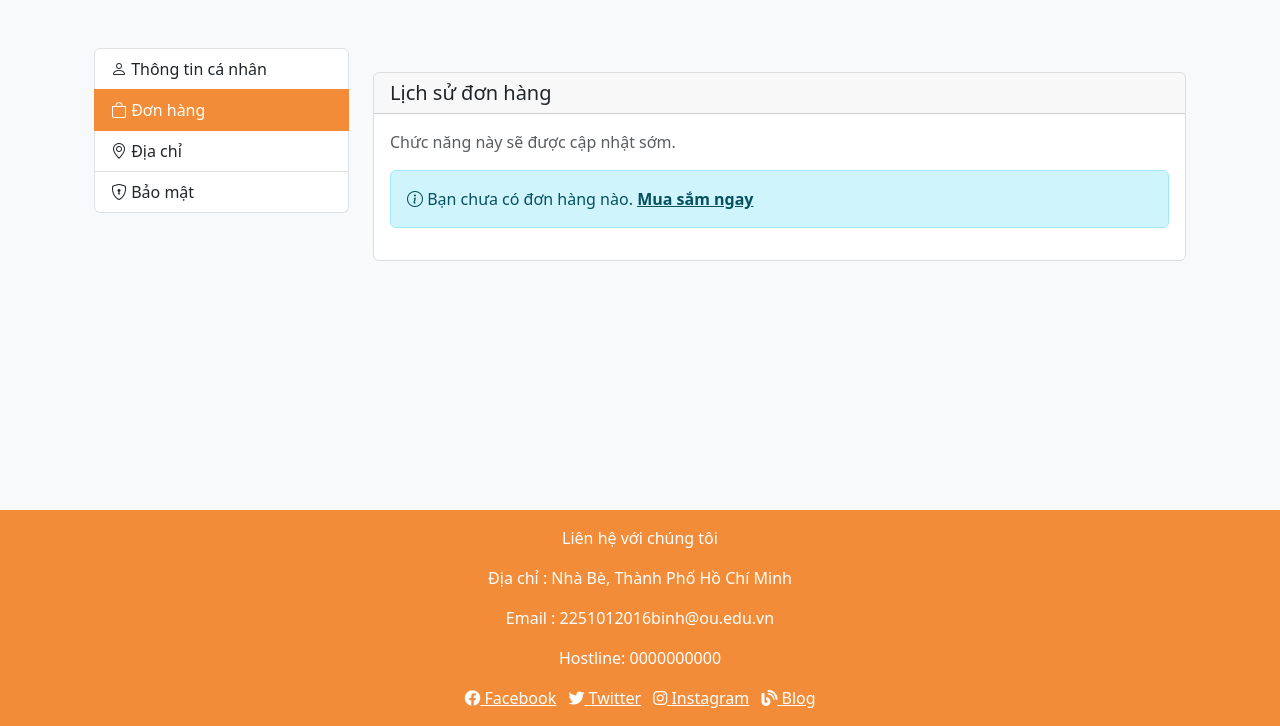
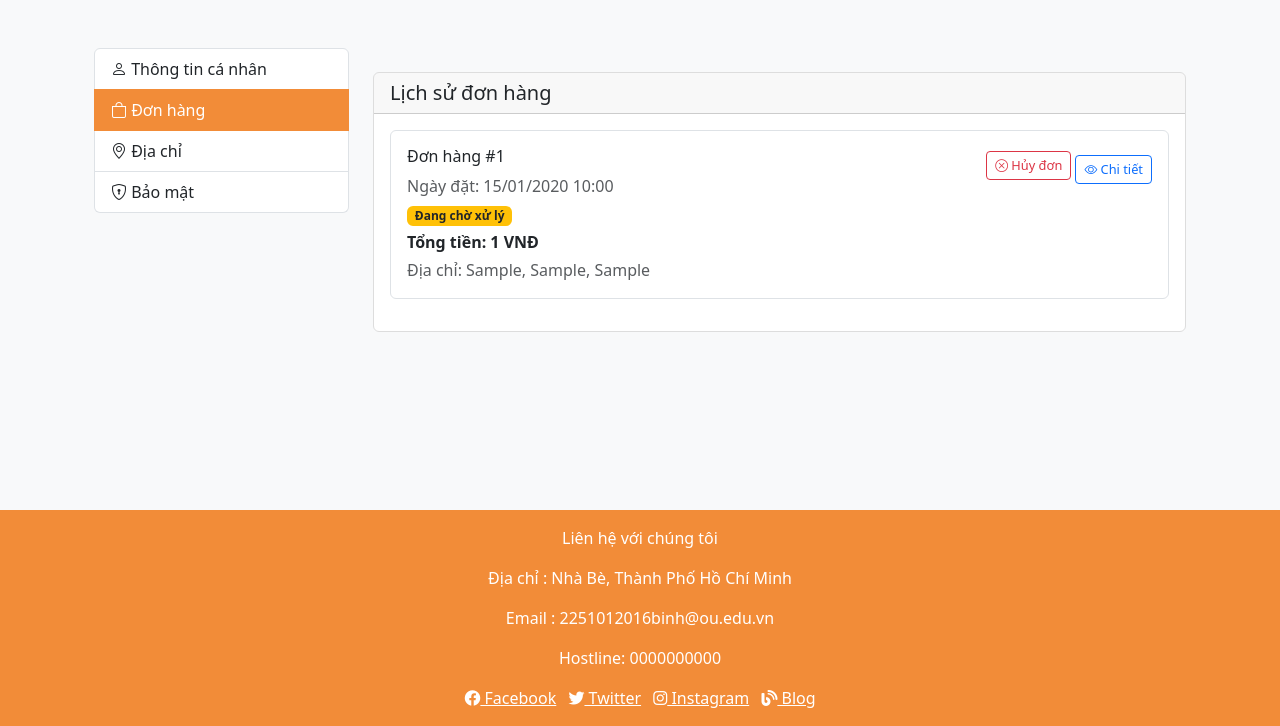
Before and after one commit to ThanhBinh369/Pet_Shop, a Flask app: page /profile in a window 1280 px wide, after a click on "Đơn hàng". Shown: the part 74-800 px from the top of the page. Run offline with Flask 3, Linux system fonts and the light colour scheme; the visitor is signed in with stand-in values (Sample User, id 1); tables that the repository leaves empty hold one stand-in row (values such as "Sample post"); parts of the project's set-up code (start-up, migrations or seed data) failed here and were passed over; some libraries are stand-ins or nearby versions.

Commit message:
Thay đổi 18/09/2025 22:10

```diff
--- a/app.py
+++ b/app.py
@@ -2,7 +2,8 @@ from flask import Flask, render_template, request, redirect, url_for, flash, ses
 import cloudinary
 from flask_sqlalchemy import SQLAlchemy
 from config import Config
-from models import db
+from models import db, TaiKhoan, DangNhap, DonHang, ChiTiet_DonHang, DiaChi, SanPham, GioHang, GioHang_SanPham
+from sqlalchemy import desc
 from services import AuthService, ProductService, CartService, OrderService
 
 # Import controllers
@@ -290,8 +291,7 @@ def place_order():
         return redirect(url_for('checkout'))
 
 
-# Route thành công - chỉ hiển thị thông báo
-# Route thành công - chỉ hiển thị thông báo
+
 @app.route('/order-success/<int:order_id>')
 def order_success(order_id):
     if 'user_id' not in session:
@@ -312,6 +312,7 @@ def order_success(order_id):
     flash(f'Đặt hàng thành công! Mã đơn hàng: #{order_id}. Chúng tôi sẽ liên hệ với bạn sớm nhất.', 'success')
     return redirect(url_for('index'))  # hoặc redirect(url_for('my_orders'))
 
+
 # Route quản lý đơn hàng
 @app.route('/my-orders')
 def my_orders():
@@ -319,47 +320,23 @@ def my_orders():
         flash('Vui lòng đăng nhập!', 'warning')
         return redirect(url_for('auth.login'))
 
-    try:
-        from models import DonHang, DiaChi
-
-        # Lấy danh sách đơn hàng của user
-        orders = db.session.query(DonHang, DiaChi).join(
-            DiaChi, DonHang.MaDiaChi == DiaChi.MaDiaChi
-        ).filter(
-            DonHang.MaTaiKhoan == session['user_id']
-        ).order_by(DonHang.NgayDat.desc()).all()
-
-        # Format dữ liệu cho template
-        formatted_orders = []
-        for order, address in orders:
-            formatted_orders.append({
-                'id': order.MaDonHang,
-                'date': order.NgayDat,
-                'status': order.Status,
-                'total': float(order.TongTien),
-                'address': {
-                    'name': address.TenNguoiNhan,
-                    'phone': address.SoDienThoai,
-                    'address': address.DiaChi
-                },
-                'details': order.chi_tiets
-            })
-
-        return render_template('my_orders.html', orders=formatted_orders)
-
-    except Exception as e:
-        flash(f'Lỗi khi tải đơn hàng: {str(e)}', 'error')
-        return render_template('my_orders.html', orders=[])
+    # Chuyển hướng về profile với tab orders
+    return redirect(url_for('auth.profile') + '#orders')
 
 
 # Route hủy đơn hàng
-@app.route('/cancel-order/<int:order_id>', methods=['POST'])
-def cancel_order(order_id):
+@app.route('/cancel-order', methods=['POST'])
+def cancel_order():
+    """Hủy đơn hàng"""
     if 'user_id' not in session:
         return jsonify({'success': False, 'message': 'Vui lòng đăng nhập!'}), 401
 
     try:
-        from models import DonHang
+        data = request.get_json()
+        order_id = data.get('order_id')
+
+        if not order_id:
+            return jsonify({'success': False, 'message': 'Thiếu thông tin đơn hàng!'}), 400
 
         # Tìm đơn hàng
         order = DonHang.query.filter_by(
@@ -368,21 +345,85 @@ def cancel_order(order_id):
         ).first()
 
         if not order:
-            return jsonify({'success': False, 'message': 'Đơn hàng không tồn tại!'}), 404
+            return jsonify({'success': False, 'message': 'Không tìm thấy đơn hàng!'}), 404
 
-        # Chỉ cho phép hủy đơn hàng đang pending
+        # Kiểm tra trạng thái đơn hàng
         if order.Status != 'pending':
-            return jsonify({'success': False, 'message': 'Không thể hủy đơn hàng này!'}), 400
+            return jsonify({
+                'success': False,
+                'message': 'Chỉ có thể hủy đơn hàng đang chờ xử lý!'
+            }), 400
 
-        # Cập nhật trạng thái
+        # Cập nhật trạng thái đơn hàng thành 'canceled'
         order.Status = 'canceled'
+
+        # Hoàn lại số lượng sản phẩm trong kho
+        for chi_tiet in order.chi_tiets:
+            san_pham = SanPham.query.get(chi_tiet.MaSanPham)
+            if san_pham:
+                san_pham.SoLuong += chi_tiet.SoLuong
+
+        # Lưu thay đổi
         db.session.commit()
 
-        return jsonify({'success': True, 'message': 'Đã hủy đơn hàng thành công!'})
+        return jsonify({
+            'success': True,
+            'message': 'Hủy đơn hàng thành công!'
+        })
 
     except Exception as e:
         db.session.rollback()
-        return jsonify({'success': False, 'message': f'Lỗi: {str(e)}'}), 500
+        return jsonify({
+            'success': False,
+            'message': f'Có lỗi xảy ra: {str(e)}'
+        }), 500
+
+
+# Lấy chi tiết đơn hàng
+@app.route('/api/order-detail/<int:order_id>')
+def api_order_detail(order_id):
+    """API lấy chi tiết đơn hàng cho profile"""
+    if 'user_id' not in session:
+        return jsonify({'success': False, 'message': 'Vui lòng đăng nhập!'}), 401
+
+    try:
+        # Tìm đơn hàng của user hiện tại
+        order = DonHang.query.filter_by(
+            MaDonHang=order_id,
+            MaTaiKhoan=session['user_id']
+        ).first()
+
+        if not order:
+            return jsonify({'success': False, 'message': 'Không tìm thấy đơn hàng!'}), 404
+
+        return jsonify({
+            'success': True,
+            'order': {
+                'id': order.MaDonHang,
+                'date': order.NgayDat.strftime('%d/%m/%Y %H:%M'),
+                'status': order.Status,
+                'total': float(order.TongTien),
+                'address': {
+                    'recipient': order.dia_chi.TenNguoiNhan,
+                    'phone': order.dia_chi.SoDienThoai,
+                    'address': f"{order.dia_chi.DiaChi}, {order.dia_chi.QuanHuyen}, {order.dia_chi.TinhThanh}"
+                },
+                'items': [{
+                    'name': item.san_pham.TenSanPham,
+                    'quantity': item.SoLuong,
+                    'price': float(item.DonGia),
+                    'total': float(item.SoLuong * item.DonGia),
+                    'image': item.san_pham.HinhAnh
+                } for item in order.chi_tiets]
+            }
+        })
+
+    except Exception as e:
+        return jsonify({
+            'success': False,
+            'message': f'Có lỗi xảy ra: {str(e)}'
+        }), 500
+
 
 # Helper function để kiểm tra đăng nhập và thêm thông tin cart
 @app.context_processor
--- a/controllers/auth_controller.py
+++ b/controllers/auth_controller.py
@@ -1,6 +1,7 @@
 from flask import Blueprint, render_template, request, redirect, url_for, flash, session, jsonify
 from services import AuthService
-from models import TaiKhoan, DangNhap
+from models import TaiKhoan, DangNhap, DonHang, ChiTiet_DonHang, DiaChi
+from sqlalchemy import desc
 
 # Tạo blueprint cho authentication
 auth_bp = Blueprint('auth', __name__)
@@ -40,6 +41,8 @@ def login():
     return render_template('login.html')
 
 
+# Trong auth_controller.py, thay thế method profile() hiện tại:
+
 @auth_bp.route('/profile')
 def profile():
     """Trang thông tin cá nhân"""
@@ -76,7 +79,11 @@ def profile():
         # Lấy danh sách địa chỉ
         addresses = AuthService.get_user_addresses(session['user_id'])
 
-        return render_template('profile.html', user=user_info, addresses=addresses)
+        # Lấy danh sách đơn hàng (sắp xếp theo ngày đặt mới nhất)
+        orders = DonHang.query.filter_by(MaTaiKhoan=session['user_id']).order_by(desc(DonHang.NgayDat)).all()
+
+        # Truyền orders vào template
+        return render_template('profile.html', user=user_info, addresses=addresses, orders=orders)
 
     except Exception as e:
         flash(f'Có lỗi xảy ra: {str(e)}', 'error')
--- a/templates/profile.html
+++ b/templates/profile.html
@@ -110,22 +110,92 @@
                 </div>
 
                 <!-- Order History Section -->
-                <div id="orders" class="card mt-4">
+                <div id="orders" class="card mt-4" style="display: none;">
                     <div class="card-header">
                         <h5 class="mb-0">Lịch sử đơn hàng</h5>
                     </div>
                     <div class="card-body">
-                        <p class="text-muted">Chức năng này sẽ được cập nhật sớm.</p>
-                        <div class="alert alert-info">
-                            <i class="bi bi-info-circle"></i>
-                            Bạn chưa có đơn hàng nào. <a href="{{ url_for('shop') }}" class="alert-link">Mua sắm
-                            ngay</a>
-                        </div>
+                        {% if orders %}
+                            {% for order in orders %}
+                                <div class="border rounded p-3 mb-3">
+                                    <div class="row">
+                                        <div class="col-md-8">
+                                            <h6 class="mb-2">Đơn hàng #{{ order.MaDonHang }}</h6>
+                                            <p class="mb-1 text-muted">Ngày
+                                                đặt: {{ order.NgayDat.strftime('%d/%m/%Y %H:%M') }}</p>
+                                            <p class="mb-1">
+                                <span class="badge
+                                    {% if order.Status == 'pending' %}bg-warning text-dark
+                                    {% elif order.Status == 'shipped' %}bg-info
+                                    {% elif order.Status == 'delivered' %}bg-success
+                                    {% elif order.Status == 'canceled' %}bg-danger
+                                    {% endif %}">
+                                    {% if order.Status == 'pending' %}Đang chờ xử lý
+                                    {% elif order.Status == 'shipped' %}Đang giao
+                                    {% elif order.Status == 'delivered' %}Đã giao
+                                    {% elif order.Status == 'canceled' %}Đã hủy
+                                    {% endif %}
+                                </span>
+                                            </p>
+                                            <p class="mb-1"><strong>Tổng tiền: {{ "{:,.0f}".format(order.TongTien) }}
+                                                VNĐ</strong></p>
+                                            <p class="mb-0 text-muted">Địa
+                                                chỉ: {{ order.dia_chi.DiaChi }}, {{ order.dia_chi.QuanHuyen }}, {{ order.dia_chi.TinhThanh }}</p>
+                                        </div>
+                                        <div class="col-md-4 text-end">
+                                            {% if order.Status == 'pending' %}
+                                                <button class="btn btn-outline-danger btn-sm cancel-order"
+                                                        data-order-id="{{ order.MaDonHang }}">
+                                                    <i class="bi bi-x-circle"></i> Hủy đơn
+                                                </button>
+                                            {% endif %}
+                                            <button class="btn btn-outline-primary btn-sm mt-2 view-order-detail"
+                                                    data-order-id="{{ order.MaDonHang }}">
+                                                <i class="bi bi-eye"></i> Chi tiết
+                                            </button>
+                                        </div>
+                                    </div>
+                                    <!-- Chi tiết sản phẩm (ẩn mặc định) -->
+                                    <div class="order-details mt-3" id="order-details-{{ order.MaDonHang }}"
+                                         style="display: none;">
+                                        <hr>
+                                        <h6>Sản phẩm trong đơn hàng:</h6>
+                                        {% for item in order.chi_tiets %}
+                                            <div class="d-flex justify-content-between align-items-center py-2 border-bottom">
+                                                <div class="d-flex align-items-center">
+                                                    {% if item.san_pham.HinhAnh %}
+                                                        <img src="{{ url_for('static', filename='images/' + item.san_pham.HinhAnh) }}"
+                                                             alt="{{ item.san_pham.TenSanPham }}"
+                                                             class="me-3"
+                                                             style="width: 50px; height: 50px; object-fit: cover;">
+                                                    {% endif %}
+                                                    <div>
+                                                        <p class="mb-0 fw-bold">{{ item.san_pham.TenSanPham }}</p>
+                                                        <small class="text-muted">Số lượng: {{ item.SoLuong }}
+                                                            × {{ "{:,.0f}".format(item.DonGia) }} VNĐ</small>
+                                                    </div>
+                                                </div>
+                                                <div class="text-end">
+                                                    <span class="fw-bold">{{ "{:,.0f}".format(item.SoLuong * item.DonGia) }} VNĐ</span>
+                                                </div>
+                                            </div>
+                                        {% endfor %}
+                                    </div>
+                                </div>
+                            {% endfor %}
+                        {% else %}
+                            <div class="alert alert-info">
+                                <i class="bi bi-info-circle"></i>
+                                Bạn chưa có đơn hàng nào. <a href="{{ url_for('shop') }}" class="alert-link">Mua sắm
+                                ngay</a>
+                            </div>
+                        {% endif %}
                     </div>
                 </div>
 
+
                 <!-- Security Section -->
-                <div id="security" class="card mt-4">
+                <div id="security" class="card mt-4" style="display: none;">
                     <div class="card-header">
                         <h5 class="mb-0">Bảo mật tài khoản</h5>
                     </div>
@@ -140,5 +210,4 @@
         </div>
     </div>
 
-    <!-- CSS được load từ custom.css -->
 {% endblock %}
```
